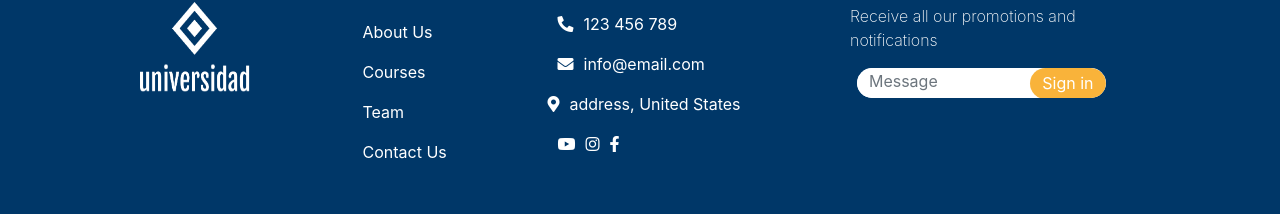
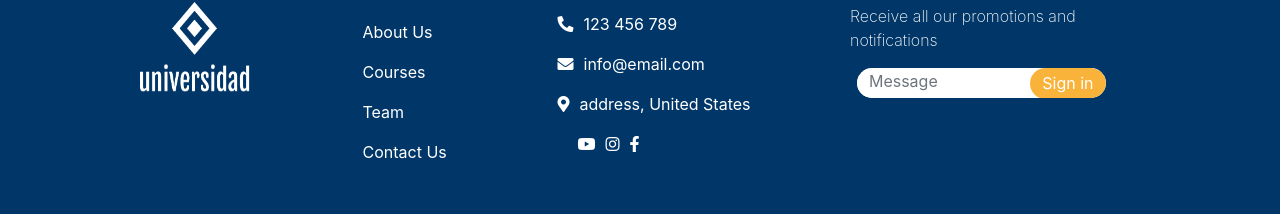
Before and after one commit to ccolon11/pruebatecnica.github.io, a plain HTML site: page index.html in a window 1280 px wide. Shown: the part 3987-4201 px from the top of the page. Drawn offline with nearby package versions, Linux system fonts and the light colour scheme.

Commit message:
second commit

```diff
--- a/index.html
+++ b/index.html
@@ -677,8 +677,8 @@
                         <li class="nav-item pt-2 pb-2"><a
                                 href="https://www.google.com/maps/@39.2978133,-101.7990474,6z?entry=ttu" target="_blank"
                                 rel="noopener noreferrer" style="text-decoration:none"><i class="fa fa-map-marker-alt"
-                                    style="margin-right:10px; margin-left: -10px;"></i>address, United States</a></li>
-                        <li class="nav-item icons pt-2 pb-2" style="display:flex; gap: 10px;">
+                                    style="margin-right:10px;"></i>address, United States</a></li>
+                        <li class="nav-item icons pt-2 pb-2" style="display:flex; gap: 10px;margin-left: 20px;">
                             <a class="icon" href="https://www.youtube.com/" target="_blank" rel="noopener noreferrer"
                                 style="color: white;"><i class="fab fa-youtube"></i></a>
                             <a class="icon" href="https://www.instagram.com/" target="_blank" rel="noopener noreferrer"
```
